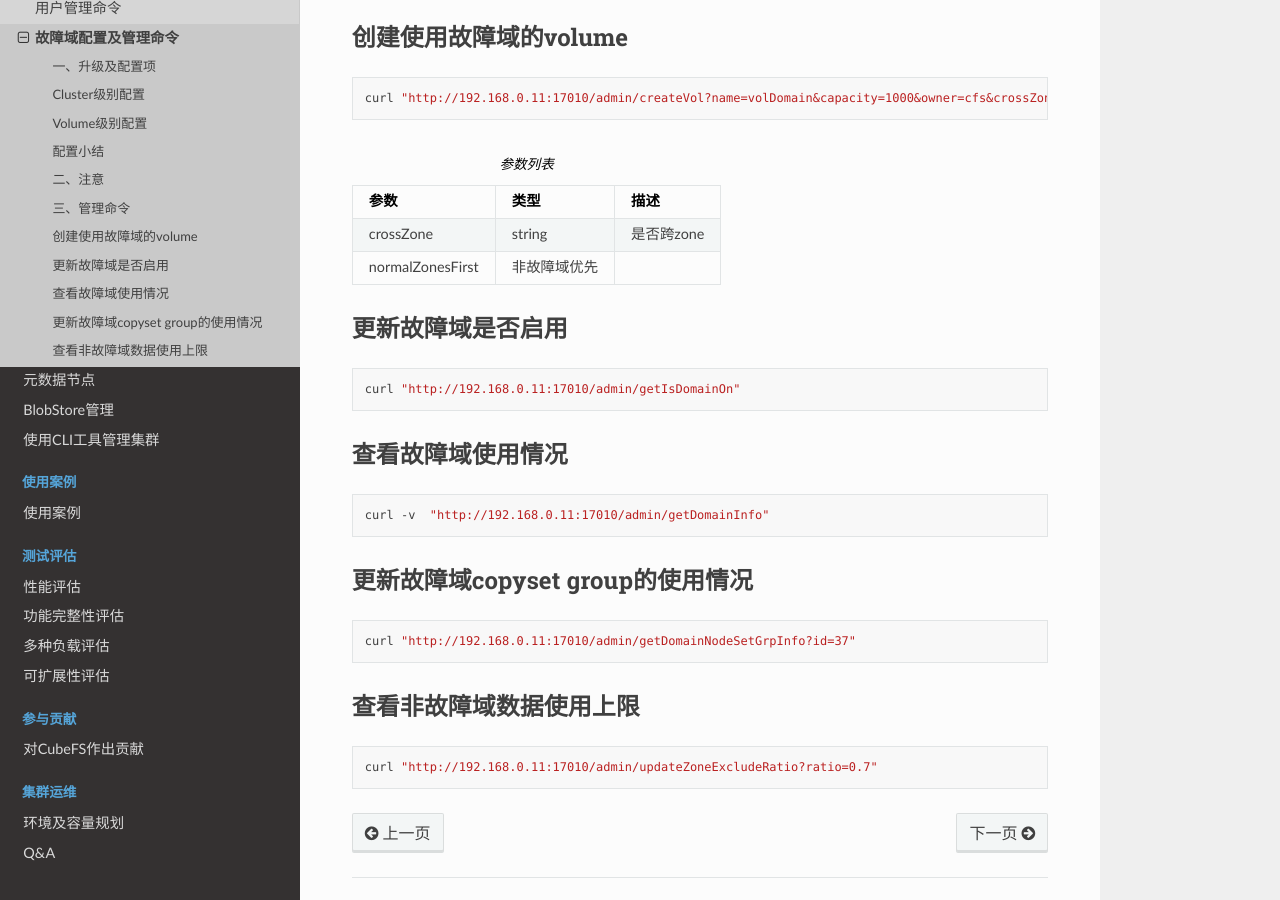
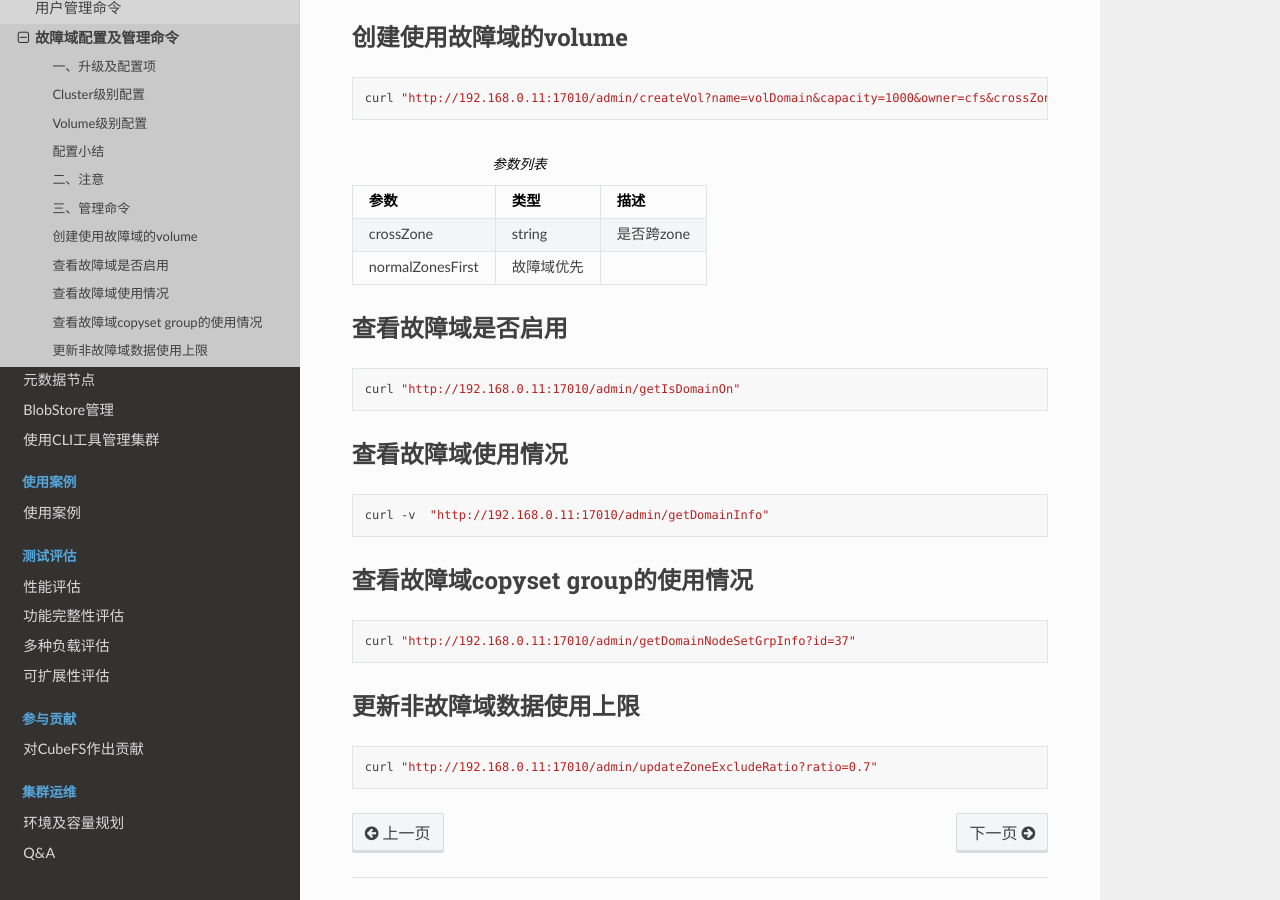
Before and after one commit to cubefs/docs-zh, a Sphinx documentation site: the page built from docs/source/admin-api/master/failureDomain.rst, in a window 1280 px wide and 900 px high, scrolled down 1390 px. Built offline with Sphinx 7.4.7 and the Read the Docs theme 2.0.0, drawn with Linux system fonts in a browser that asks for light colours.

Commit message:
Update failureDomain.rst

```diff
--- a/docs/source/admin-api/master/failureDomain.rst
+++ b/docs/source/admin-api/master/failureDomain.rst
@@ -63,9 +63,9 @@ Y                                  Y                          Y
    :header: "参数", "类型", "描述"
 
    "crossZone", "string", "是否跨zone"
-   "normalZonesFirst", "非故障域优先", ""
+   "normalZonesFirst", "故障域优先", ""
 
-更新故障域是否启用
+查看故障域是否启用
 ---------
 .. code-block:: bash
 
@@ -78,14 +78,14 @@ Y                                  Y                          Y
       curl -v  "http://192.168.0.11:17010/admin/getDomainInfo"
 
 
-更新故障域copyset group的使用情况
+查看故障域copyset group的使用情况
 ---------
 .. code-block:: bash
 
       curl "http://192.168.0.11:17010/admin/getDomainNodeSetGrpInfo?id=37"
 
 
-查看非故障域数据使用上限
+更新非故障域数据使用上限
 ---------
 .. code-block:: bash
 
```
